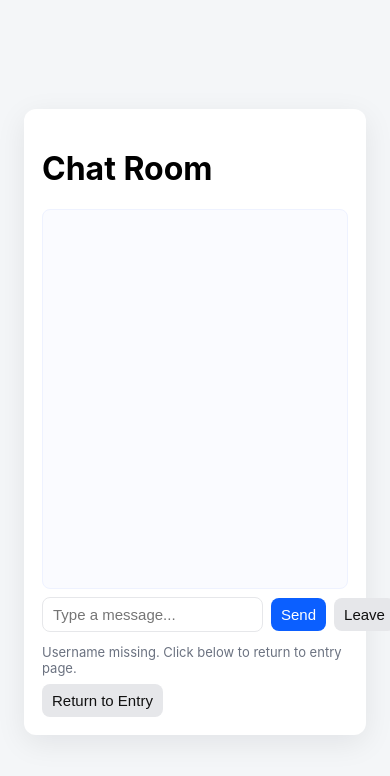
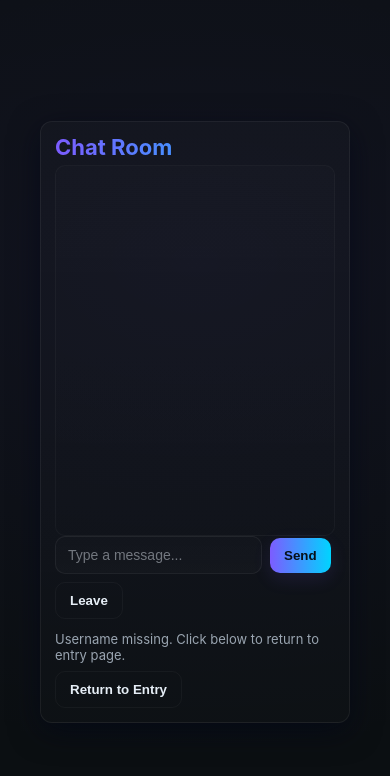
Before and after one commit to Alpha-TesterMesser/online_chat, a plain HTML site: page chat.html in a window 390 px wide. Drawn offline with nearby package versions, Linux system fonts and the light colour scheme.

Commit message:
Revamp styles for dark mode chat UI
Updated styles for dark mode chat UI, including new color variables and layout adjustments.
DARK MOOOOOOODE!!!!

```diff
--- a/style.css
+++ b/style.css
@@ -1,36 +1,202 @@
-:root { --bg:#f4f6f8; --card:#fff; --muted:#6b7280; --accent:#0b5fff; }
-* { box-sizing:border-box; }
-body { margin:0; font-family:Inter,system-ui,Arial; background:var(--bg); display:flex; align-items:center; justify-content:center; min-height:100vh; padding:24px; }
-.card { width:100%; max-width:900px; background:var(--card); padding:18px; border-radius:12px; box-shadow:0 8px 30px rgba(2,6,23,0.08); }
-.row { display:flex; gap:8px; align-items:center; margin-top:8px; }
-input, select, button, textarea { padding:8px 10px; border-radius:8px; border:1px solid #e6e7ea; font-size:15px; }
-button { background:var(--accent); color:#fff; border:none; cursor:pointer; }
-button.secondary { background:#e6e7ea; color:#111; }
-.muted { color:var(--muted); font-size:13px; margin-top:6px; }
-.controls { display:flex; gap:8px; align-items:center; margin-bottom:12px; }
-#list { display:flex; flex-direction:column; gap:8px; margin-top:10px; }
-.serverCard { border:1px solid #eef2ff; padding:10px; border-radius:8px; background:#fff; display:flex; justify-content:space-between; align-items:center; gap:12px; }
-.serverInfo { flex:1; }
-.serverActions { display:flex; gap:8px; align-items:center; }
-.hidden { display:none; }
-.modal { position:fixed; inset:0; display:flex; align-items:center; justify-content:center; background:rgba(0,0,0,0.4); }
-.modal-content { background:#fff; padding:18px; border-radius:10px; width:90%; max-width:420px; }
-.chatWindow { height:380px; overflow:auto; border:1px solid #eef2ff; background:#fafbff; padding:10px; border-radius:8px; margin-bottom:8px; }
-.msg { margin-bottom:8px; padding:8px; border-radius:8px; background:#fff; }
-.meta { font-size:12px; color:var(--muted); margin-bottom:6px; }
-label { display:block; margin-top:8px; }
+/* Dark-mode chat UI stylesheet
+   Replace your existing style.css with this file.
+   Variables: tweak colors in :root if you want different tones.
+*/
+
+:root{
+  --bg: #0b0f12;
+  --card: #091016;
+  --muted: #9aa5b1;
+  --text: #e6eef6;
+  --accent: #7c5cff;
+  --accent-2: #00d4ff;
+  --danger: #ff6b6b;
+  --success: #3ddc84;
+  --glass: rgba(255,255,255,0.03);
+  --glass-2: rgba(255,255,255,0.02);
+  --border: rgba(255,255,255,0.06);
+  --shadow: 0 8px 30px rgba(2,6,23,0.6);
+  --focus: rgba(124,92,255,0.28);
+  --radius: 12px;
+  --pill-radius: 999px;
+  --small-gap: 8px;
+  --gap: 14px;
+}
+
+/* Global reset & layout */
+* { box-sizing: border-box; }
+html,body{height:100%;margin:0;background:
+  radial-gradient(800px 500px at 50% 30%, rgba(124,92,255,0.06), transparent),
+  var(--bg);
+  color:var(--text);
+  font-family: Inter, system-ui, -apple-system, "Segoe UI", Roboto, Arial, sans-serif;
+  -webkit-font-smoothing:antialiased; -moz-osx-font-smoothing:grayscale;
+  display:flex; align-items:center; justify-content:center; padding:20px;
+}
+
+/* Page card / container */
+.card{
+  width:100%;
+  max-width:1000px;
+  background: linear-gradient(180deg, rgba(255,255,255,0.02), rgba(255,255,255,0.01));
+  border-radius: var(--radius);
+  box-shadow: var(--shadow);
+  padding:20px;
+  border: 1px solid var(--border);
+  overflow: hidden;
+}
+
+/* Headings & text */
+h1{ margin:0 0 6px 0; font-size:clamp(20px, 3.6vw, 28px); line-height:1.05;
+  background: linear-gradient(90deg, var(--accent), var(--accent-2));
+  -webkit-background-clip: text; -webkit-text-fill-color: transparent;
+}
+h2,h3{margin:0 0 8px 0;}
+.muted{ color:var(--muted); font-size:13px; }
+
+/* Layout helpers */
+.row{ display:flex; gap:var(--small-gap); align-items:center; }
+.controls{ display:flex; gap:var(--small-gap); align-items:center; flex-wrap:wrap; }
+.right{ margin-left:auto; }
+
+/* Inputs, selects, textarea */
+input[type="text"], input[type="password"], input[type="number"], input, textarea, select {
+  background: linear-gradient(180deg, rgba(255,255,255,0.01), rgba(255,255,255,0.02));
+  color: var(--text);
+  border: 1px solid var(--border);
+  padding:10px 12px;
+  border-radius:10px;
+  font-size:14px;
+  outline: none;
+  transition: box-shadow .12s ease, border-color .12s ease, transform .06s ease;
+}
+input::placeholder, textarea::placeholder { color: rgba(230,238,246,0.45); }
+input:focus, textarea:focus, select:focus {
+  box-shadow: 0 6px 18px var(--focus);
+  border-color: var(--accent);
+  transform: translateY(-1px);
+}
+
+/* Buttons */
+button {
+  background: linear-gradient(90deg, var(--accent), var(--accent-2));
+  color: #071018;
+  border: 0;
+  padding:10px 14px;
+  border-radius:10px;
+  font-weight:600;
+  cursor:pointer;
+  box-shadow: 0 6px 18px rgba(124,92,255,0.12);
+  transition: transform .12s ease, box-shadow .12s ease, filter .12s ease;
+}
+button:hover{ transform: translateY(-3px); filter:brightness(1.02); }
+button:active{ transform: translateY(0); }
+button.secondary {
+  background: transparent;
+  color: var(--text);
+  border: 1px solid rgba(255,255,255,0.04);
+  box-shadow: none;
+}
+button.ghost {
+  background: transparent; color:var(--muted); border:0; box-shadow:none;
+}
+
+/* Links styled like buttons */
+a.btn {
+  display:inline-block; text-decoration:none;
+  background: linear-gradient(90deg, var(--accent), var(--accent-2));
+  color:#071018; padding:10px 14px; border-radius:10px; font-weight:600;
+}
+
+/* Server list and cards */
+#list{ display:flex; flex-direction:column; gap:12px; margin-top:12px; }
+.serverCard {
+  display:flex; gap:12px; align-items:center; padding:12px;
+  background: linear-gradient(180deg, rgba(255,255,255,0.01), rgba(255,255,255,0.005));
+  border-radius:10px; border:1px solid rgba(255,255,255,0.02);
+}
+.serverInfo{ flex:1; }
+.serverInfo strong{ display:inline-block; font-weight:700; margin-bottom:6px; }
+.serverActions{ display:flex; gap:8px; align-items:center; }
+
+/* Meta text small */
+.meta{ font-size:12px; color:var(--muted); margin-top:6px; display:block; }
+
+/* Create panel */
+#sv_tags, #sv_name { width:100%; }
+#createPanel, #createPanel, #createPanel .row{ width:100%; }
+
+/* Modal */
+.modal {
+  position: fixed; inset: 0; display:flex; align-items:center; justify-content:center;
+  background: linear-gradient(rgba(2,6,23,0.6), rgba(2,6,23,0.6));
+  z-index:1000;
+}
+.modal-content {
+  width: min(92%, 520px); border-radius:12px; padding:18px;
+  background: linear-gradient(180deg, rgba(255,255,255,0.02), rgba(255,255,255,0.01));
+  border: 1px solid rgba(255,255,255,0.04);
+  box-shadow: 0 12px 40px rgba(2,6,23,0.7);
+}
+
+/* Chat window and messages */
+.chatWindow {
+  height: 54vh; min-height:260px; max-height:720px; overflow:auto;
+  background: linear-gradient(180deg, rgba(255,255,255,0.01), rgba(255,255,255,0.005));
+  border-radius:10px; padding:12px; border:1px solid rgba(255,255,255,0.03);
+}
+.msg {
+  background: linear-gradient(180deg, rgba(255,255,255,0.01), rgba(255,255,255,0.005));
+  padding:10px; border-radius:10px; margin-bottom:10px; border:1px solid rgba(255,255,255,0.02);
+}
+.msg .meta { font-size:12px; color:var(--muted); margin-bottom:6px; }
+
+/* Owner tag */
+.owner-tag {
+  display:inline-flex; align-items:center; gap:6px;
+  background: linear-gradient(90deg, var(--accent), var(--accent-2));
+  color:#071018; font-weight:700; padding:4px 8px; border-radius:999px; font-size:12px;
+  box-shadow: 0 6px 18px rgba(124,92,255,0.12);
+}
+
+/* Tiny controls and filters */
+.controls input, .controls select { background: transparent; border:1px solid rgba(255,255,255,0.03); padding:8px 10px; }
+.filters { display:flex; gap:10px; align-items:center; }
+
+/* Mobile responsiveness */
+@media (max-width:720px){
+  .card{ padding:14px; }
+  .controls{ flex-direction:column; align-items:stretch; gap:10px; }
+  .row{ flex-wrap:wrap; }
+  h1{ font-size:22px; }
+  .chatWindow { height: 44vh; }
+}
+
+/* Nice focus outlines for keyboard users */
+:focus { outline: none; box-shadow: 0 6px 18px var(--focus); border-color: var(--accent); }
+
+/* Decorative small helpers */
+.small-muted { font-size:12px; color:var(--muted); }
+
+/* Scrollbar (WebKit) */
+.chatWindow::-webkit-scrollbar, #list::-webkit-scrollbar { height:10px; width:10px; }
+.chatWindow::-webkit-scrollbar-thumb, #list::-webkit-scrollbar-thumb {
+  background: linear-gradient(90deg, rgba(124,92,255,0.18), rgba(0,212,255,0.12));
+  border-radius:999px;
+}
+.chatWindow::-webkit-scrollbar-track { background: transparent; }
+
+/* Danger / success pills */
+.pill { padding:6px 10px; border-radius:999px; font-size:12px; display:inline-block; }
+.pill.danger { background: rgba(255,107,107,0.12); color:var(--danger); border:1px solid rgba(255,107,107,0.07); }
+.pill.ok { background: rgba(61,220,132,0.08); color:var(--success); border:1px solid rgba(61,220,132,0.06); }
+
+/* Utility hidden (make sure modal uses this) */
+.hidden { display: none; }
+
+/* Ensure modal.hidden always hides (robust against ordering) */
 .modal.hidden { display: none !important; }
 
-.owner-tag {
-  display: inline-flex;
-  align-items: center;
-  background: linear-gradient(90deg, #0b5fff, #5e9bff);
-  color: #fff;
-  font-weight: 600;
-  font-size: 12px;
-  padding: 2px 6px;
-  border-radius: 999px;
-  margin-left: 6px;
-  gap: 4px;
-  box-shadow: 0 2px 6px rgba(11, 95, 255, 0.3);
-}
+/* Small animation */
+.fade-in { animation: fadeIn .18s ease both; }
+@keyframes fadeIn { from { opacity: 0; transform: translateY(6px); } to { opacity:1; transform: translateY(0); } }
```
